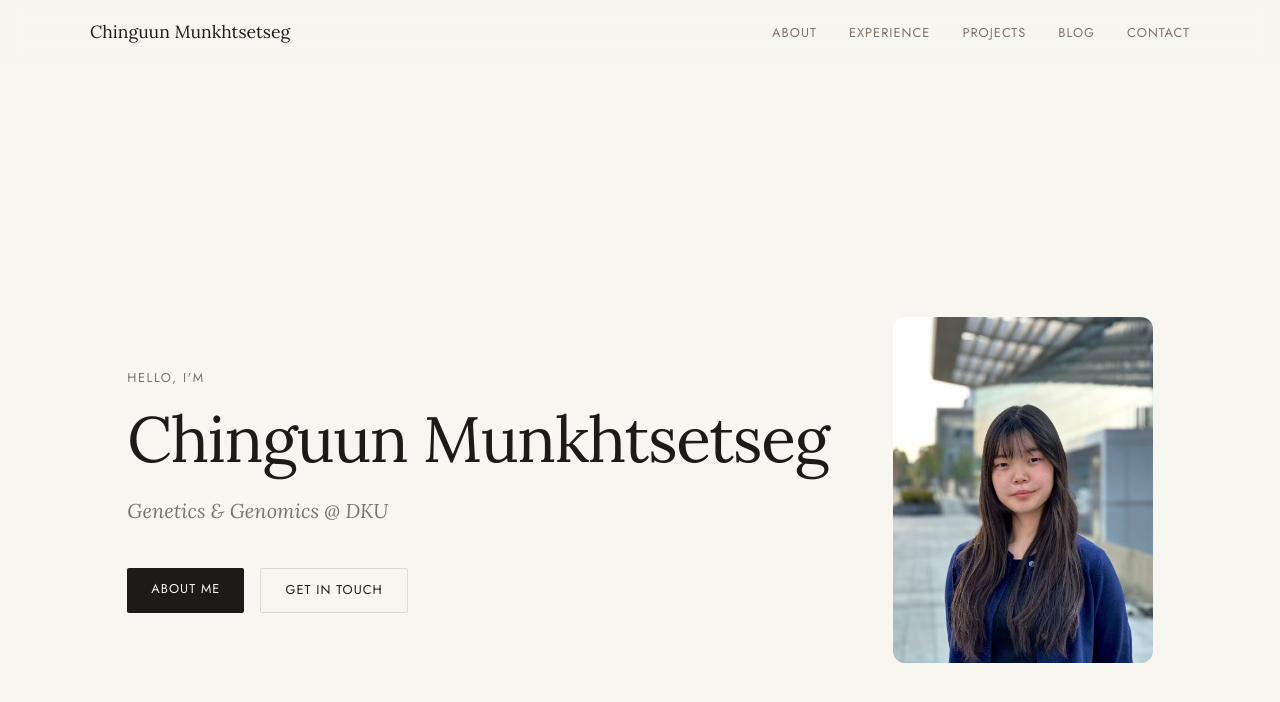
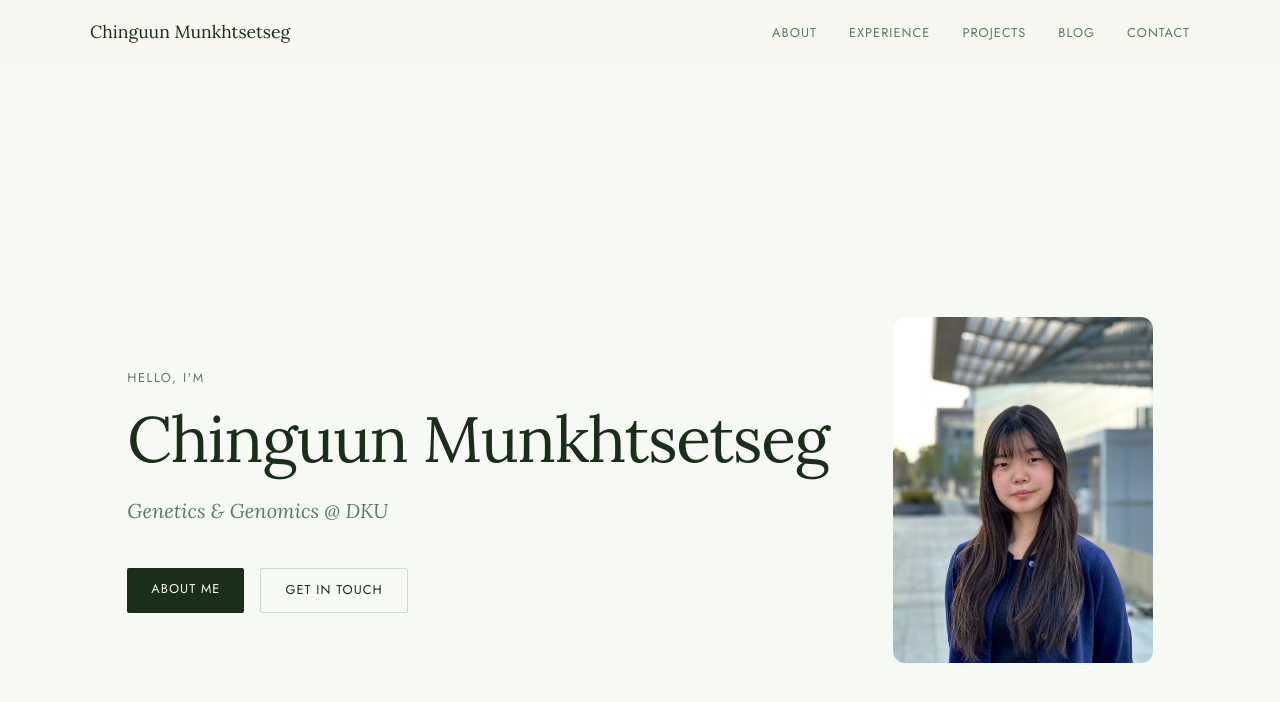
Before and after one commit to chinguunxo/chinguunxo.github.io, a Jekyll site: the page built from index.html, in a window 1280 px wide and 900 px high. Shown: the top 702 px of the window. Built offline with Jekyll 4.4.1, drawn with Linux system fonts in a browser that asks for light colours.

Commit message:
Revise CSS variables for improved color scheme
Updated color variables for background, text, accent, and border.

```diff
--- a/assets/css/style.css
+++ b/assets/css/style.css
@@ -2,13 +2,13 @@
    VARIABLES & RESET
 ─────────────────────────────────────────────────────── */
 :root {
-  --bg:         #f8f6f1;
-  --bg-alt:     #f0ede6;
-  --text:       #1c1b18;
-  --text-muted: #7a7468;
-  --accent:     #4a6741;
-  --accent-warm:#c07a47;
-  --border:     #e0dbd2;
+  --bg:         #f7f9f4;   /* white with a whisper of pale green */
+  --bg-alt:     #eef4e8;   /* pale green for alternate sections */
+  --text:       #1a2e1a;   /* dark green (replaces near-black) */
+  --text-muted: #5a7a62;   /* muted mid-green for secondary text */
+  --accent:     #7ab8c2;   /* light blue for links & highlights */
+  --accent-warm:#e8f0b0;   /* pale yellow accent */
+  --border:     #c8dfc2;   /* pale green-tinted border */
   --font-serif: 'Lora', Georgia, serif;
   --font-sans:  'Jost', system-ui, sans-serif;
   --max-w:      1100px;
```
